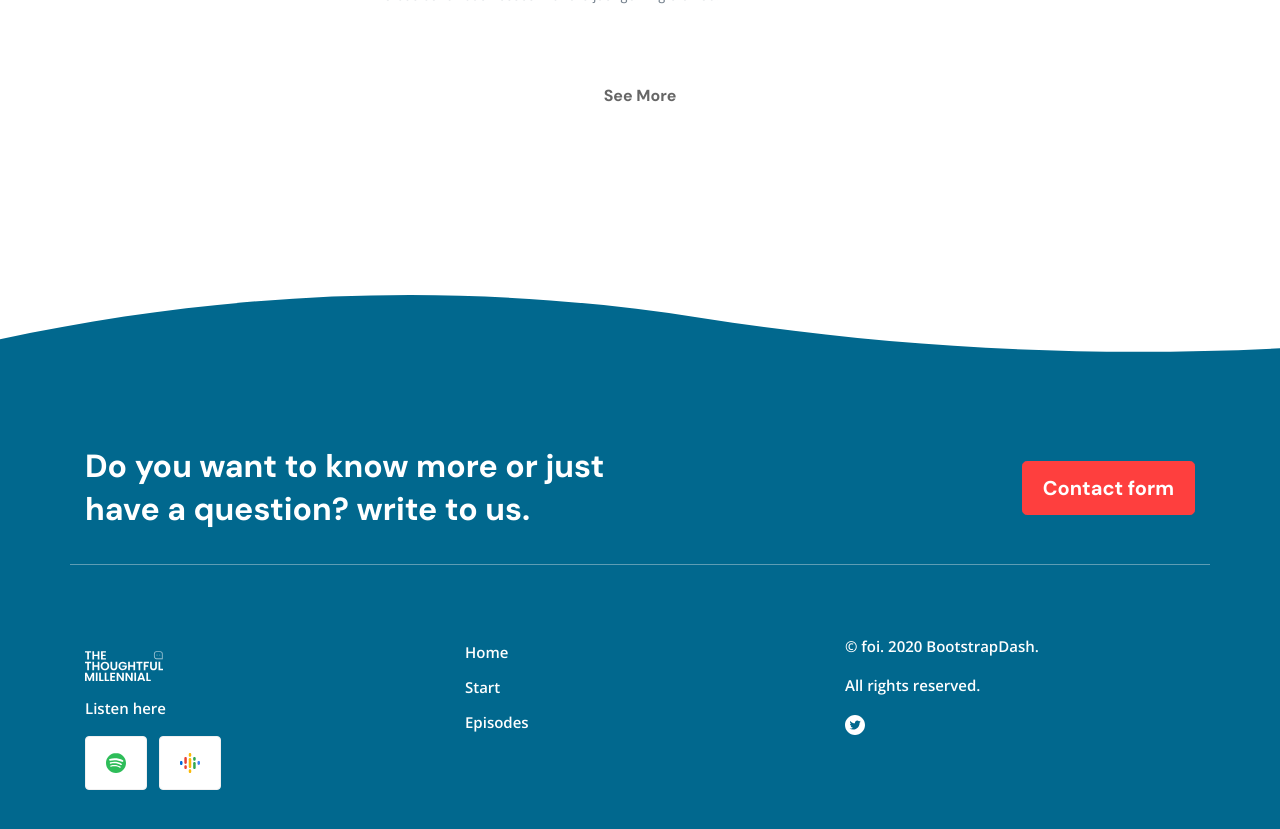
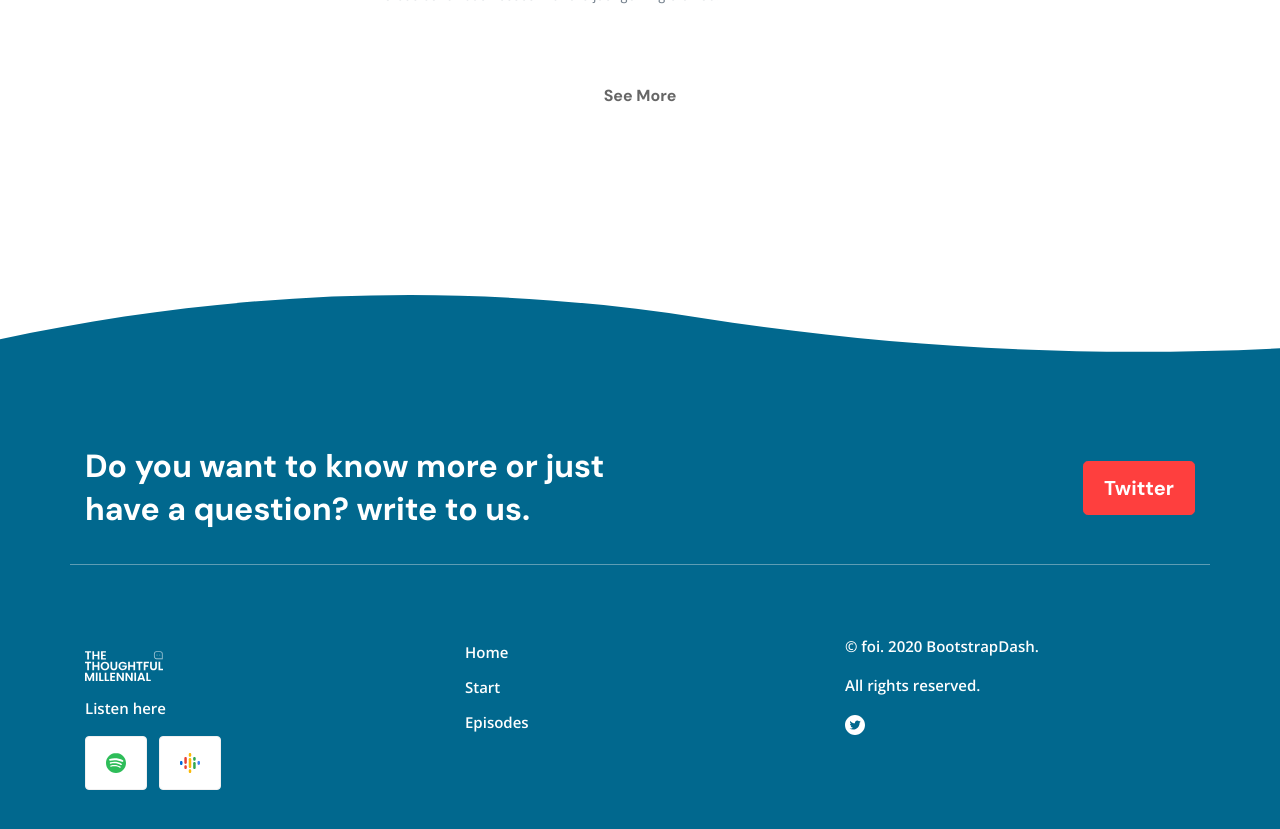
Before and after one commit to thethoughtfulmillennial/thethoughtfulmillennial.github.io, a Jekyll site: the page built from index.html, in a window 1280 px wide and 900 px high, scrolled down 1222 px. Shown: the top 829 px of the window. Built offline with Jekyll 4.4.1, drawn with Linux system fonts in a browser that asks for light colours; the list of posts is cut into pages by our own code.

Commit message:
Updating contact button link.

```diff
--- a/_includes/footer.html
+++ b/_includes/footer.html
@@ -5,7 +5,7 @@
 				<h2 class="mb-0">Do you want to know more or just have a question? write to us.</h2>
 			</div>
 			<div class="col-md-4 col-lg-5 col-xl-6 py-3 py-md-0 d-md-flex align-items-center justify-content-end">
-				<a href="/contact.html" class="btn btn-danger btn-lg">Contact form</a>
+				<a href="https://twitter.com/thoughtfulmpc" target="_blank" class="btn btn-danger btn-lg">Twitter</a>
 			</div>
 		</div>
 		<div class="row footer-widget-area">
```
